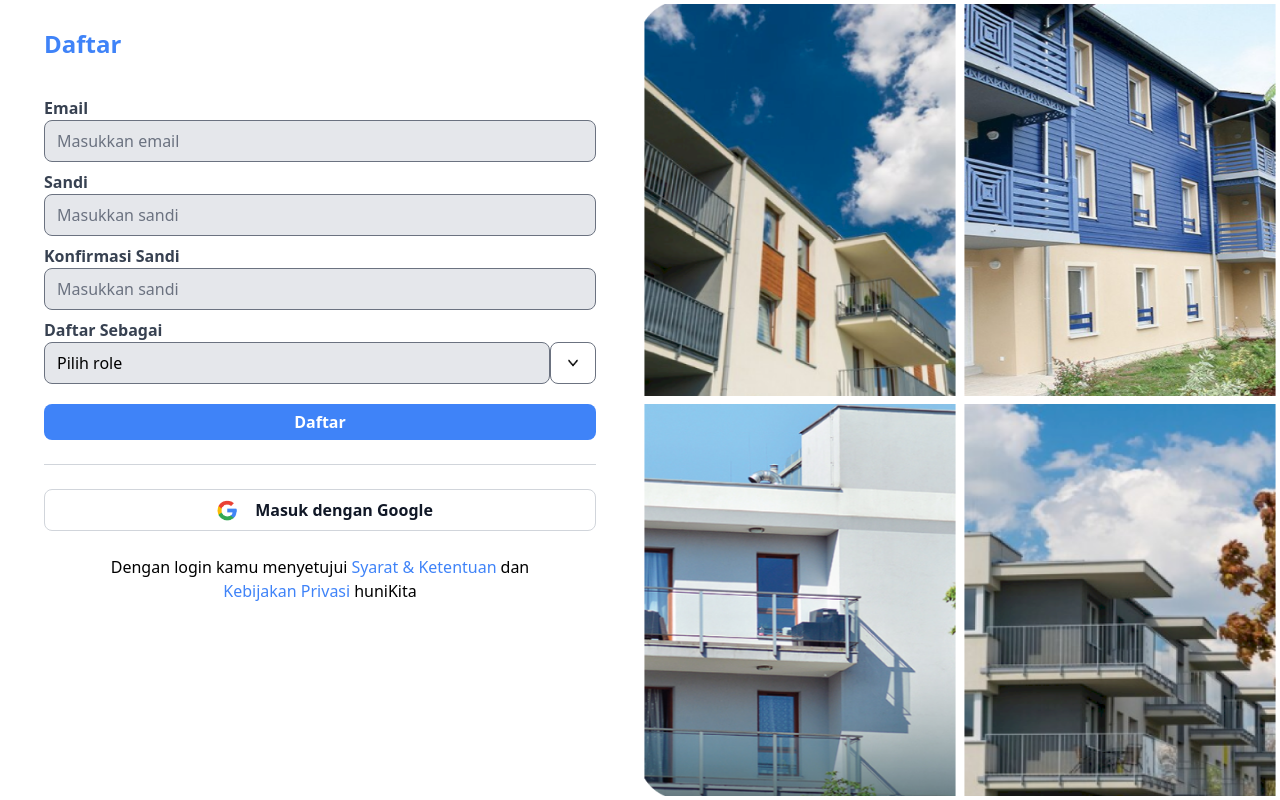
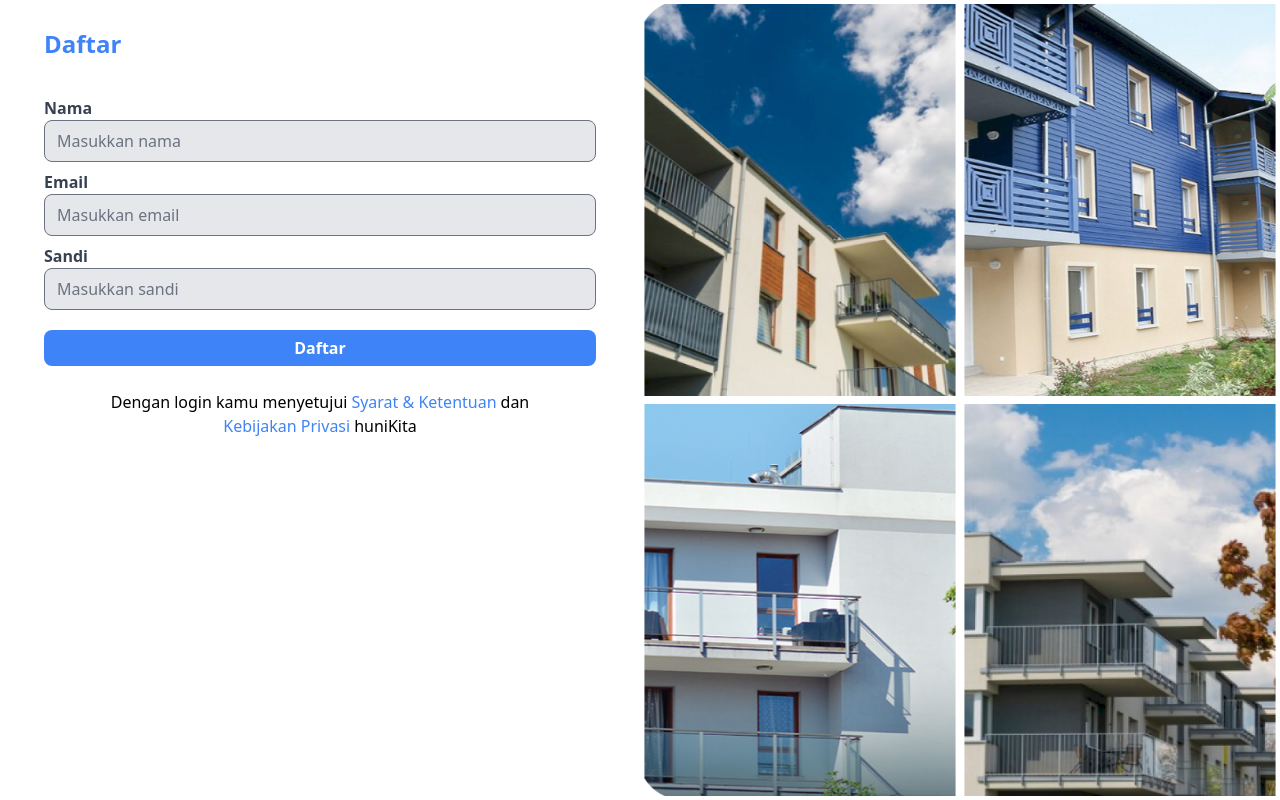
Before and after one commit to Aljuando1011/hunikita, a React (Vite) app: page /register in a window 1280 px wide. Built offline with nearby package versions, Linux system fonts and the light colour scheme.

Commit message:
remove dropdown from register

```diff
--- a/src/Pages/autentikasi/Login.jsx
+++ b/src/Pages/autentikasi/Login.jsx
@@ -10,10 +10,6 @@ const Login = () => {
             <h1 className="text-xl md:text-2xl text-blue-500 font-bold leading-tight mt-8">
               Login
             </h1>
-
-            <p className="leading-tight mt-2 font-Poppins">
-              Masukkan email dan sandi
-            </p>
 
             <form className="mt-9" action="#" method="POST">
               <div>
@@ -43,12 +39,6 @@ const Login = () => {
                 />
               </div>
 
-              <Link to="/lupakatasandi">
-                <div class="text-right mt-2 font-Poppins font-semibold text-gray-700 hover:text-blue-700 focus:text-blue-700 focus:outline-none">
-                  Lupa Kata Sandi?
-                </div>
-              </Link>
-
               <Link to="/berandapemilik">
                 <button
                   className="w-full block bg-blue-500 hover:bg-blue-400 px-1.5 py-1.5 rounded-lg font-semibold text-white font-Poppins focus:bg-blue-400 focus:outline-none mt-3"
@@ -58,18 +48,6 @@ const Login = () => {
                 </button>
               </Link>
 
-              <hr className="my-6 border-gray-300 w-full" />
-
-              <button className="w-full block bg-white border-gray-300 hover:bg-gray-100 focus:bg-gray-100 text-gray-900 font-semibold rounded-lg border mt-4">
-                <div className="flex items-center justify-center">
-                  <img
-                    src="/logo-google.png"
-                    className="w-10 h-10 flex-items-center justify-center"
-                    viewBox="0 0 48 48"
-                  />
-                  <p className="ml-2">Masuk dengan Google</p>
-                </div>
-              </button>
               <div className="flex gap-2 justify-center mt-[10px]">
                 <p>Belum punya akun?</p>
                 <Link to="/register">
--- a/src/Pages/autentikasi/Register.jsx
+++ b/src/Pages/autentikasi/Register.jsx
@@ -1,5 +1,4 @@
 import React from "react";
-import Dropdown from "../../components/autentikasi/Dropdown";
 import { Link } from "react-router-dom";
 
 const Register = () => {
@@ -15,10 +14,25 @@ const Register = () => {
             <form className="mt-9" action="#" method="POST">
               <div>
                 <label className="font-semibold block text-gray-700">
+                  Nama
+                </label>
+                <input
+                  type="text"
+                  placeholder="Masukkan nama"
+                  className="w-full bg-gray-200 border focus:border-blue-500 focus:bg-white focus:outline-none rounded-lg"
+                  autoComplete
+                  autofocus
+                  required
+                />
+              </div>
+
+              <div class="mt-2">
+                <label className="font-semibold block text-gray-700">
                   Email
                 </label>
                 <input
                   type="email"
+                  minLength="10"
                   placeholder="Masukkan email"
                   className="w-full bg-gray-200 border focus:border-blue-500 focus:bg-white focus:outline-none rounded-lg"
                   autoComplete
@@ -27,7 +41,7 @@ const Register = () => {
                 />
               </div>
 
-              <div class="mt-2">
+              <div className="mt-2">
                 <label className="font-semibold block text-gray-700">
                   Sandi
                 </label>
@@ -42,28 +56,6 @@ const Register = () => {
                 />
               </div>
 
-              <div className="mt-2">
-                <label className="font-semibold block text-gray-700">
-                  Konfirmasi Sandi
-                </label>
-                <input
-                  type="password"
-                  minLength="10"
-                  placeholder="Masukkan sandi"
-                  className="w-full bg-gray-200 border focus:border-blue-500 focus:bg-white focus:outline-none rounded-lg"
-                  autoComplete
-                  autofocus
-                  required
-                />
-              </div>
-
-              <div class="mt-2">
-                <label className="font-semibold block text-gray-700">
-                  Daftar Sebagai
-                </label>
-                <Dropdown />
-              </div>
-
               <Link to="/berandapenyewa">
                 <button
                   className="w-full block bg-blue-500 hover:bg-blue-400 px-1.5 py-1.5 mt-5 rounded-lg font-semibold text-white font-Poppins focus:bg-blue-400 focus:outline-none"
@@ -72,19 +64,6 @@ const Register = () => {
                   Daftar
                 </button>
               </Link>
-
-              <hr className="my-6 border-gray-300 w-full" />
-
-              <button className="w-full block bg-white border-gray-300 hover:bg-gray-100 focus:bg-gray-100 text-gray-900 font-semibold rounded-lg border mt-4">
-                <div className="flex items-center justify-center">
-                  <img
-                    src="/logo-google.png"
-                    className="w-10 h-10 flex-items-center justify-center"
-                    viewBox="0 0 48 48"
-                  />
-                  <p className="ml-2">Masuk dengan Google</p>
-                </div>
-              </button>
 
               <div className="mt-6">
                 <div className="flex items-center justify-center gap-1">
```
